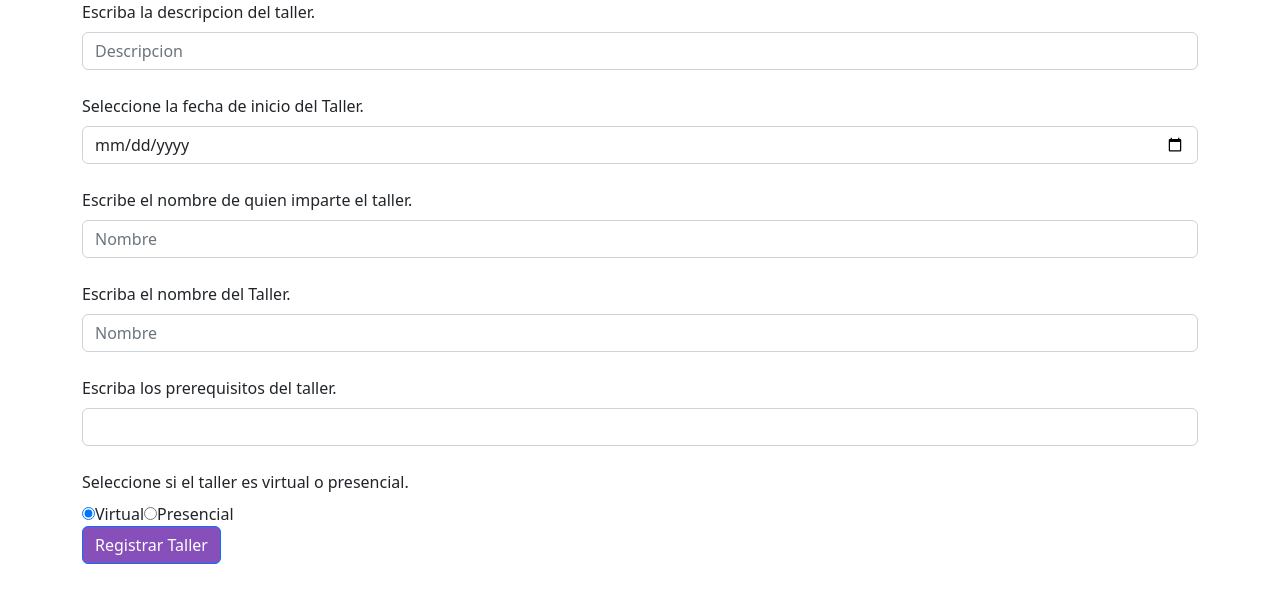
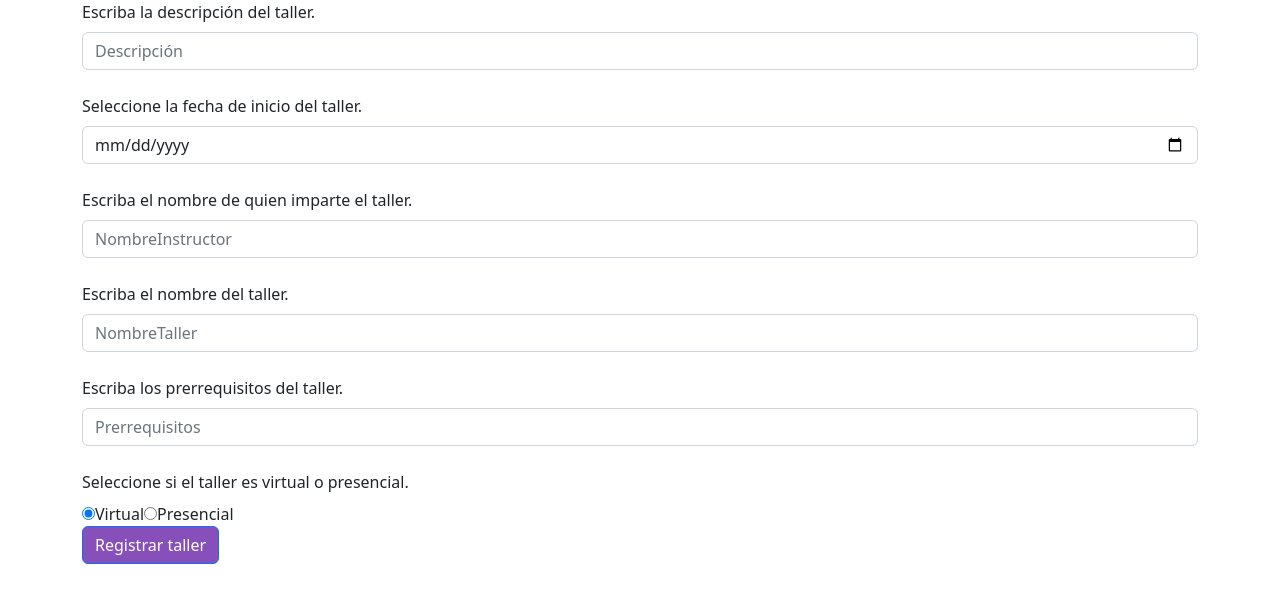
Before and after one commit to francogarza/proyecto-integrador, a React (Create React App) app: page /registro-taller-admin in a window 1280 px wide. Shown: the top 602 px of the page. Built offline with nearby package versions, Linux system fonts and the light colour scheme; no server answers.

Commit message:
Redacción
Se realizaron ediciones mínimas a la redacción de algunas partes de código.

```diff
--- a/src/CatalogoTalleres.js
+++ b/src/CatalogoTalleres.js
@@ -27,7 +27,7 @@ const CatalogoTalleres = (props) => {
   return(
     <div>
         <div style={{padding: "50px", textAlign: "center", background: "#864fba", color: "#fdfffc", fontSize: "30px"}}>
-            <h1> Catalogo de talleres </h1>
+            <h1> Catálogo de talleres </h1>
             <p> Talleres disponibles </p>
         </div>
         <div style={{padding: "30px", textAlign: "center", overflow: "hidden", float: "center"}}>
--- a/src/RegistroTaller.js
+++ b/src/RegistroTaller.js
@@ -204,7 +204,7 @@ const RegistroTaller = () => {
                 Escriba su edad.
             </Form.Label>
             <br/>
-            <Form.Control type="number" placeholder="telefono" id="Mail" value={Edad} onChange={handleChangeEdad} required="true"/>
+            <Form.Control type="number" placeholder="Edad" id="Edad" value={Edad} onChange={handleChangeEdad} required="true"/>
             <br/>
             <Form.Label>
                 Seleccione su fecha de nacimiento.
@@ -213,7 +213,7 @@ const RegistroTaller = () => {
             <Form.Control type="date" placeholder="31/12/2001" id="Nacimiento" value={Nacimiento} onChange={handleChangeNacimiento} required="true"/>
             <br/>
             <Form.Label>
-                Seleccione su genero.
+                Seleccione su género.
             </Form.Label>
             <br/>
             <input type="radio" id="Masculino" name="Genero" value={Genero} onChange={handleChangeGenero} checked="true"/>
@@ -224,7 +224,7 @@ const RegistroTaller = () => {
             <Form.Label htmlFor="Otro">Otro</Form.Label>
             <br/>
             <Form.Label>
-                Escriba su direccion de correo electronico.
+                Escriba su direccion de correo electrónico.
             </Form.Label>
             <br/>
             <Form.Control type="email" placeholder="algo@correo.com" id="Correo" value={Correo} onChange={handleChangeCorreo} required="true"/>
@@ -236,13 +236,13 @@ const RegistroTaller = () => {
             <Form.Control type="text" placeholder="NombreTutorPadre" id="NombreTutorPadre" value={NombreTutorPadre} onChange={handleChangeNombreTutorPadre} required="true"/>
             <br/>
             <Form.Label>
-                Escriba el numero celular del padre o tutor del participante.
+                Escriba el número celular del padre o tutor del participante.
             </Form.Label>
             <br/>
             <Form.Control type="number" placeholder="CelularTutorPadre" id="CelularTutorPadre" value={CelularTutorPadre} onChange={handleChangeCelularTutorPadre} minLength="10" maxLength="10" required="true"/>
             <br/>
             <Form.Label>
-                ¿Vive en Mexico?
+                ¿Vive en México?
             </Form.Label>
             <br/>
             <input type="radio" id="Verdadero" name="VivieEnMexico" value={VivieEnMexico} onChange={handleChangeVivieEnMexico}
@@ -255,7 +255,7 @@ const RegistroTaller = () => {
                 Seleccione el estado de residencia.
             </Form.Label>
             <br/>
-            <Form.Control type="text" placeholder="NuevoLeon" id="Estado" value={Estado} onChange={handleChangeEstado} required="true"/>
+            <Form.Control type="text" placeholder="Nuevo León" id="Estado" value={Estado} onChange={handleChangeEstado} required="true"/>
             <br/>
             <Form.Label>
                 Seleccione el municipio de residencia.
@@ -270,23 +270,23 @@ const RegistroTaller = () => {
             <Form.Control type="text" placeholder="NombreEscuela" id="NombreEscuela" value={NombreEscuela} onChange={handleChangeNombreEscuela} required="true"/>
             <br/>
             <Form.Label>
-                Selecciona el tipo de escuela del participante.
+                Seleccione el tipo de escuela del participante.
             </Form.Label>
             <br/>
             <input type="radio" id="Privada" name="TipoEscuela" value={TipoEscuela} onChange={handleChangeTipoEscuela}
                    checked="true"/>
             <Form.Label htmlFor="Privada">Privada</Form.Label>
             <input type="radio" id="Publica" name="TipoEscuela" value={TipoEscuela} onChange={handleChangeTipoEscuela}/>
-            <Form.Label htmlFor="Publica">Publica</Form.Label>
+            <Form.Label htmlFor="Publica">Pública</Form.Label>
             <br/>
             <Form.Label>
-                Escriba el ultimo grado de escolaridad del participante:
+                Escriba el último grado de escolaridad del participante.
             </Form.Label>
             <br/>
             <Form.Control type="text" placeholder="8vo grado" id="UltimoGrado" value={UltimoGrado} onChange={handleChangeUlitmoGrado} required="true"/>
             <br/>
             <Form.Label>
-                ¿Ha llevado clases de programacion antes el participante?
+                ¿Ha llevado clases de programación anteriormente el participante?
             </Form.Label>
             <br/>
             <input type="radio" id="Verdadero" name="ClaseProgra" value={ClaseProgra} onChange={handleChangeClaseProgra}
@@ -296,7 +296,7 @@ const RegistroTaller = () => {
             <Form.Label htmlFor="Falso">Falso</Form.Label>
             <br/>
             <Form.Label>
-                ¿Ha participado antes en un taller de Axta?
+                ¿Ha participado con anterioridad en un taller de Axt@Teen?
             </Form.Label>
             <br/>
             <input type="radio" id="Verdadero" name="ParticipadoAxta" value={ParticipadoAxta} onChange={handleChangeParticipadoAxta}
@@ -306,13 +306,13 @@ const RegistroTaller = () => {
             <Form.Label htmlFor="Falso">Falso</Form.Label>
             <br/>
             <Form.Label>
-                Cual es el trabajo futuro que desea el participante.
+                ¿Cuál es el trabajo futuro que desea el participante?
             </Form.Label>
             <br/>
             <Form.Control type="text" placeholder="Desarrollador de Software" id="FuturoTrabajo" value={FuturoTrabajo} onChange={handleChangeFuturoTrabajo} required="true"/>
             <br/>
             <Form.Label>
-                ¿Como se entero de estos talleres?
+                ¿Cómo se enteró de estos talleres?
             </Form.Label>
             <br/>
             <input type="radio" id="Maestro" name="ComoEntero" value={ComoEntero} onChange={handleChangeComoEntero}
--- a/src/RegistroTalleres.js
+++ b/src/RegistroTalleres.js
@@ -174,34 +174,34 @@ const RegistroTalleres = (props) => {
         {alertActive && <Alert variant='warning'>porfavor verifique sus datos</Alert>}
         <Form className="registroTaller">
             <Form.Label>
-                Escriba la descripcion del taller.
+                Escriba la descripción del taller.
             </Form.Label>
             <br/>
-            <Form.Control type="text" placeholder="Descripcion" id="Descripcion" value={Descripcion} onChange={handleChangeDescripcion} required="true"/>
+            <Form.Control type="text" placeholder="Descripción" id="Descripcion" value={Descripcion} onChange={handleChangeDescripcion} required="true"/>
             <br/>
             <Form.Label>
-                Seleccione la fecha de inicio del Taller.
+                Seleccione la fecha de inicio del taller.
             </Form.Label>
             <br/>
             <Form.Control type="date" id="Fechas" value={Fechas} onChange={handleChangeFechas} required="true"/>
             <br/>
             <Form.Label>
-                Escribe el nombre de quien imparte el taller.
+                Escriba el nombre de quien imparte el taller.
             </Form.Label>
             <br/>
-            <Form.Control type="text" placeholder="Nombre" id="ImpartidoPor" value={ImpartidoPor} onChange={handleChangeImpartidoPor} required="true"/>
+            <Form.Control type="text" placeholder="NombreInstructor" id="ImpartidoPor" value={ImpartidoPor} onChange={handleChangeImpartidoPor} required="true"/>
             <br/>
             <Form.Label>
-                Escriba el nombre del Taller.
+                Escriba el nombre del taller.
             </Form.Label>
             <br/>
-            <Form.Control type="text" placeholder="Nombre" id="Nombre" value={Nombre} onChange={handleChangeNombre} required="true"/>
+            <Form.Control type="text" placeholder="NombreTaller" id="Nombre" value={Nombre} onChange={handleChangeNombre} required="true"/>
             <br/>
             <Form.Label>
-                Escriba los prerequisitos del taller.
+                Escriba los prerrequisitos del taller.
             </Form.Label>
             <br/>
-            <Form.Control type="text" placeholder="" id="Prerequisitos" value={Prerequisitos} onChange={handleChangePrerequisitos} required="true"/>
+            <Form.Control type="text" placeholder="Prerrequisitos" id="Prerrequisitos" value={Prerequisitos} onChange={handleChangePrerequisitos} required="true"/>
             <br/>
             <Form.Label>
                 Seleccione si el taller es virtual o presencial.
@@ -214,7 +214,7 @@ const RegistroTalleres = (props) => {
             <label htmlFor="Presencial">Presencial</label>
             <br/>
             <Button onClick={props.isUpdate ? updateToDatabase : writeToDatabase} class="registro" type="submit" style={{backgroundColor:"#864FBA"}}>
-                {props.isUpdate ? 'Actualizar Taller' : 'Registrar Taller'}
+                {props.isUpdate ? 'Actualizar Taller' : 'Registrar taller'}
             </Button>
         </Form>
         </Container>
--- a/src/components/Home.js
+++ b/src/components/Home.js
@@ -62,17 +62,17 @@ export default function Home() {
             <input type="text" value={todo} onChange={handleTodoChange}></input>
             {isEdit ? ( //esto es para update
                 <>
-                    <button onClick={handleSubmitChange}>submit change</button>
+                    <button onClick={handleSubmitChange}>Submit change</button>
                     <button onClick={() => setIsEdit(false)}>X</button>
                 </>
             ): ( //esto para create
-                    <button onClick={writeToDatabase}>submit</button>
+                    <button onClick={writeToDatabase}>Submit</button>
             )}
             {todos.map(todo => (
                 <>
                     <h1>{todo.todo}</h1>
-                    <button onClick={() => handleUpdate(todo)}>update</button>
-                    <button onClick={() => handleDelete(todo)}>delete</button>
+                    <button onClick={() => handleUpdate(todo)}>Update</button>
+                    <button onClick={() => handleDelete(todo)}>Delete</button>
                 </>
             ))}
         </div>
--- a/src/components/TallerCard.js
+++ b/src/components/TallerCard.js
@@ -9,8 +9,8 @@ import {set,ref,onValue,remove,update} from 'firebase/database';
 import { Button, CardMedia, CardActionArea, CardActions } from '@mui/material';
 
 const mockTaller = {
-    Descripcion:"Durante cada sesión se darán problemas atractivos a resolver para que el alumno enfrente el problema y emita ideas para empezar a resolver un problema. El profesor guiará esas ideas para estructurarlas y así establecer una heurística de solución.",
-    Nombre:"Pensamiento Matemático",
+    Descripcion:"Durante cada sesión, se darán problemas atractivos a resolver para que el alumno enfrente el problema y emita ideas para empezar a resolver un problema. El profesor guiará esas ideas para estructurarlas y así establecer una heurística de solución.",
+    Nombre:"Pensamiento matemático",
     Foto:"https://static.wixstatic.com/media/11062b_95f33af43bcb43098b2b61bf13a443f3~mv2_d_5472_3648_s_4_2.jpg/v1/fill/w_640,h_976,al_c,q_85,usm_0.66_1.00_0.01,enc_auto/11062b_95f33af43bcb43098b2b61bf13a443f3~mv2_d_5472_3648_s_4_2.jpg"
 }
 
@@ -55,7 +55,7 @@ export default function TallerCard(props){
                     Inscribirse
                 </Button>)}
 
-                {props.EsAdmin && <Button size="small" color="error" onClick={() => handleDelete(props.id)}>borrar taller</Button>}
+                {props.EsAdmin && <Button size="small" color="error" onClick={() => handleDelete(props.id)}>Borrar taller</Button>}
             </CardActions>
         </Card>
     )
```
Also changed, not shown: 1 other file (tests, documents, lock files or other folders).
